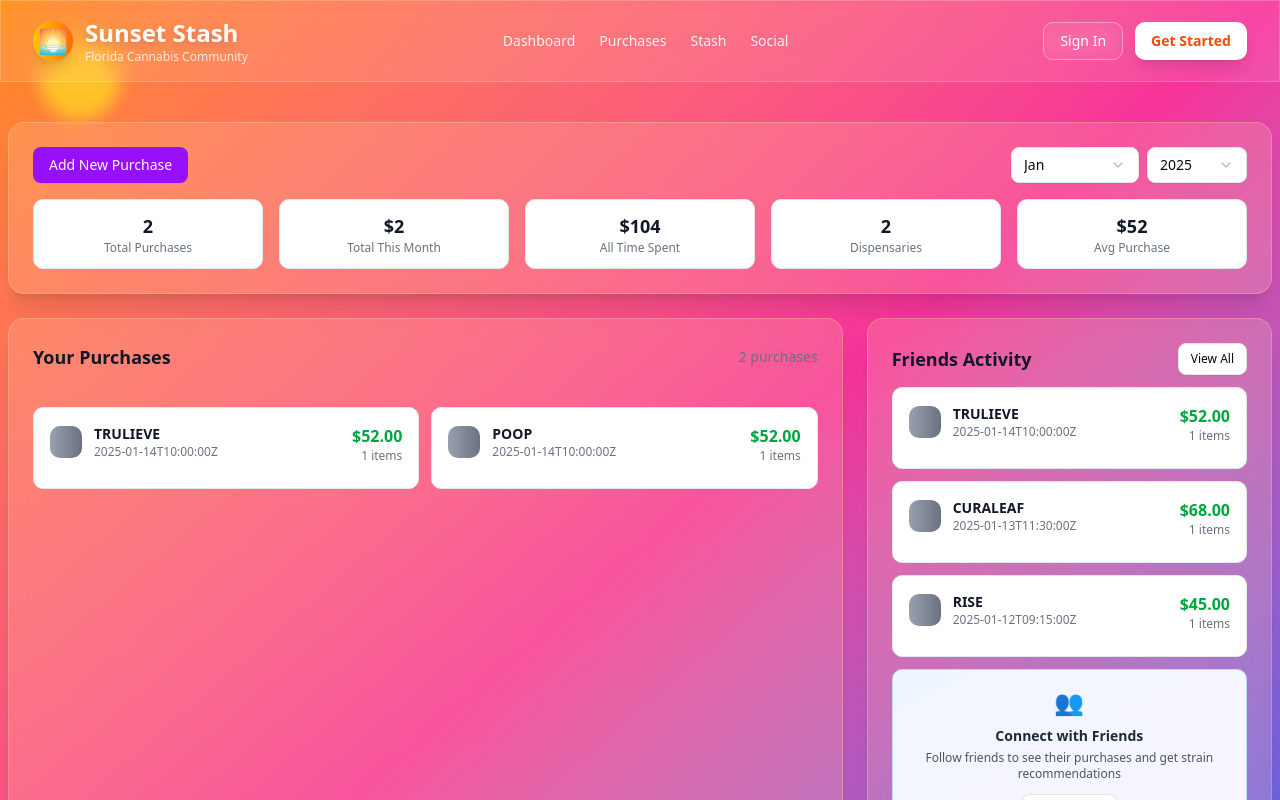
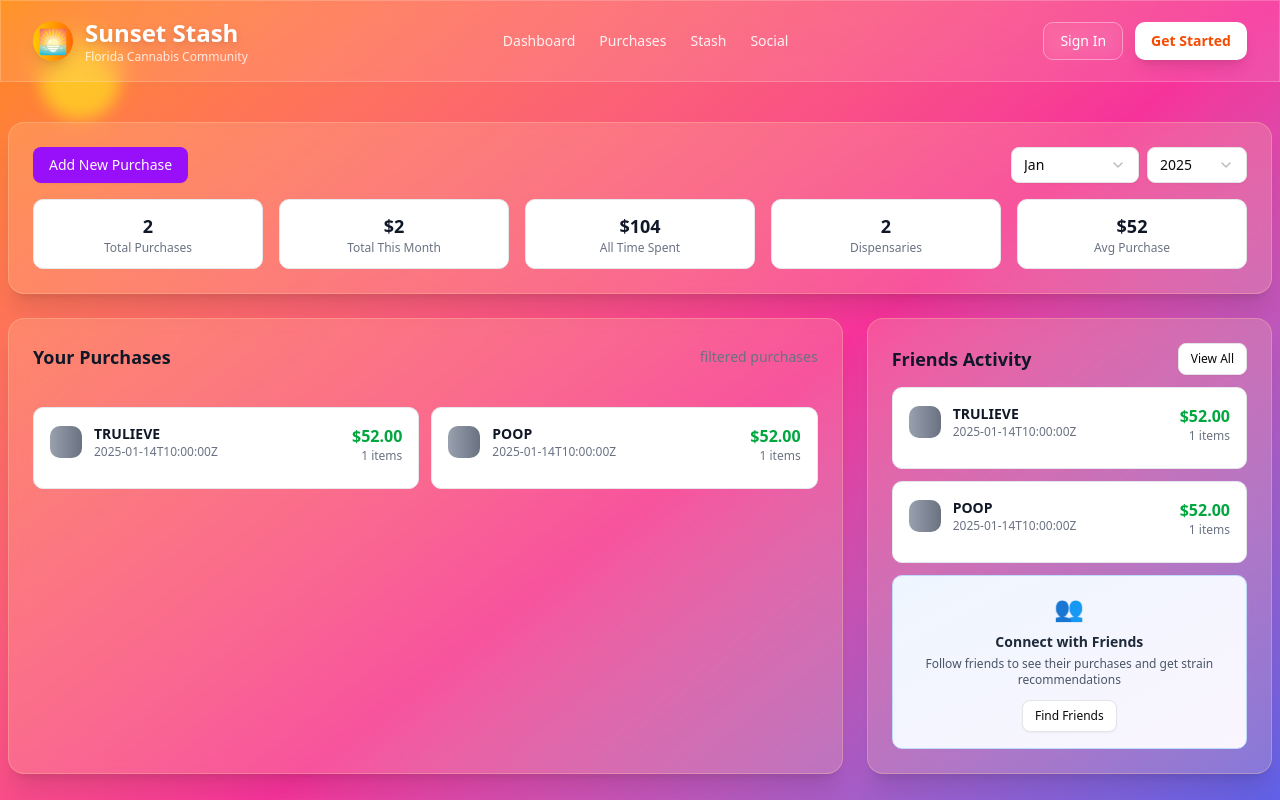
Before and after one commit to Cremacious/sunset-stash, a Next.js app: page /purchases in a window 1280 px wide. Shown: the top 800 px of the page. Built offline with nearby package versions, Linux system fonts and the light colour scheme.

Commit message:
Added new models for posts, stash items, and purchases

```diff
--- a/src/app/(dashboard)/purchases/page.tsx
+++ b/src/app/(dashboard)/purchases/page.tsx
@@ -24,104 +24,13 @@ const PurchasesPage = () => {
   // Mock friends purchase data
   const friendsPurchases = [
     {
-      id: 1,
-      friend: {
-        name: 'Jake S.',
-        avatar: 'JS',
-        color: 'from-blue-400 to-purple-500',
-      },
-      date: '2025-01-14',
-      dispensary: 'Trulieve',
-      items: [
-        {
-          id: 1,
-          name: 'Wedding Cake',
-          category: 'flower',
-          type: 'flower',
-          amount: '1g',
-          price: 52.0,
-          thc: 20,
-          cbd: 0.1,
-          lineage: 'Triangle Kush x Animal Mints',
-          notes: 'Shared with friends!',
-          dateAdded: '2025-01-14',
-        },
-      ],
-      total: 52.0,
-      timeAgo: '1 day ago',
-      notes: 'Shared with friends!',
-      createdAt: '2025-01-14T10:00:00Z',
-    },
-    {
-      id: 2,
-      friend: {
-        name: 'Maria R.',
-        avatar: 'MR',
-        color: 'from-green-400 to-emerald-500',
-      },
-      date: '2025-01-13',
-      dispensary: 'Curaleaf',
-      items: [
-        {
-          id: 1,
-          name: 'Live Rosin Cart',
-          category: 'vape',
-          type: 'vape',
-          amount: '1g',
-          price: 68.0,
-          thc: 80,
-          cbd: 0.2,
-          lineage: '',
-          notes: '',
-          dateAdded: '2025-01-13',
-        },
-      ],
-      total: 68.0,
-      timeAgo: '2 days ago',
-      notes: '',
-      createdAt: '2025-01-13T11:30:00Z',
-    },
-    {
-      id: 3,
-      friend: {
-        name: 'Alex T.',
-        avatar: 'AT',
-        color: 'from-pink-400 to-red-500',
-      },
-      date: '2025-01-12',
-      dispensary: 'Rise',
-      items: [
-        {
-          id: 1,
-          name: 'RSO Capsules',
-          category: 'edible',
-          type: 'edible',
-          amount: '10ct',
-          price: 45.0,
-          thc: 50,
-          cbd: 1.0,
-          lineage: '',
-          notes: 'Great for pain relief.',
-          dateAdded: '2025-01-12',
-        },
-      ],
-      total: 45.0,
-      timeAgo: '3 days ago',
-      notes: 'Great for pain relief.',
-      createdAt: '2025-01-12T09:15:00Z',
-    },
-  ];
-
-  // Mock purchase data
-  const purchases = [
-    {
-      id: 1,
+      id: '1',
       dispensary: 'Trulieve',
       date: '2025-01-14',
       total: 52.0,
       items: [
         {
-          id: 1,
+          id: '1-1',
           name: 'Wedding Cake',
           category: 'flower',
           type: 'flower',
@@ -131,20 +40,21 @@ const PurchasesPage = () => {
           cbd: 0.1,
           lineage: 'Triangle Kush x Animal Mints',
           notes: 'Great quality and service!',
-          dateAdded: '2025-01-14',
+          purchaseId: '1',
         },
       ],
       notes: 'Great quality and service!',
       createdAt: '2025-01-14T10:00:00Z',
+      userId: 'demo-user',
     },
     {
-      id: 2,
+      id: '2',
       dispensary: 'poop',
       date: '2025-01-14',
       total: 52.0,
       items: [
         {
-          id: 1,
+          id: '2-1',
           name: 'Wedding Cake',
           category: 'flower',
           type: 'flower',
@@ -154,33 +64,66 @@ const PurchasesPage = () => {
           cbd: 0.1,
           lineage: 'Triangle Kush x Animal Mints',
           notes: 'Great quality and service!',
-          dateAdded: '2025-01-14',
+          purchaseId: '2',
         },
       ],
       notes: 'Great quality and service!',
       createdAt: '2025-01-14T10:00:00Z',
+      userId: 'demo-user',
     },
   ];
 
-  // Filter purchases based on search and date
-  const filteredPurchases = purchases.filter((purchase) => {
-    const matchesSearch =
-      searchTerm === '' ||
-      purchase.dispensary.toLowerCase().includes(searchTerm.toLowerCase()) ||
-      purchase.items.some((item) =>
-        item.name.toLowerCase().includes(searchTerm.toLowerCase())
-      );
-
-    const purchaseDate = new Date(purchase.date);
-    const purchaseMonth = (purchaseDate.getMonth() + 1)
-      .toString()
-      .padStart(2, '0');
-    const purchaseYear = purchaseDate.getFullYear().toString();
-    const matchesDate =
-      purchaseMonth === selectedMonth && purchaseYear === selectedYear;
-
-    return matchesSearch && matchesDate;
-  });
+  // Mock purchase data
+  const purchases = [
+    {
+      id: '1',
+      dispensary: 'Trulieve',
+      date: '2025-01-14',
+      total: 52.0,
+      items: [
+        {
+          id: '1-1',
+          name: 'Wedding Cake',
+          category: 'flower',
+          type: 'flower',
+          amount: '1g',
+          price: 52.0,
+          thc: 20,
+          cbd: 0.1,
+          lineage: 'Triangle Kush x Animal Mints',
+          notes: 'Great quality and service!',
+          purchaseId: '1',
+        },
+      ],
+      notes: 'Great quality and service!',
+      createdAt: '2025-01-14T10:00:00Z',
+      userId: 'demo-user',
+    },
+    {
+      id: '2',
+      dispensary: 'poop',
+      date: '2025-01-14',
+      total: 52.0,
+      items: [
+        {
+          id: '2-1',
+          name: 'Wedding Cake',
+          category: 'flower',
+          type: 'flower',
+          amount: '1g',
+          price: 52.0,
+          thc: 20,
+          cbd: 0.1,
+          lineage: 'Triangle Kush x Animal Mints',
+          notes: 'Great quality and service!',
+          purchaseId: '2',
+        },
+      ],
+      notes: 'Great quality and service!',
+      createdAt: '2025-01-14T10:00:00Z',
+      userId: 'demo-user',
+    },
+  ];
 
   return (
     <div className="space-y-6">
@@ -265,14 +208,12 @@ const PurchasesPage = () => {
             <h2 className="text-lg font-semibold text-gray-900">
               Your Purchases
             </h2>
-            <span className="text-sm text-gray-500">
-              {filteredPurchases.length} purchases
-            </span>
+            <span className="text-sm text-gray-500">filtered purchases</span>
           </div>
           <div className="space-y-4">
-            {filteredPurchases.length > 0 ? (
+            {purchases.length > 0 ? (
               <div className="grid grid-cols-1 md:grid-cols-2 gap-3 p-6">
-                {filteredPurchases.map((purchase) => (
+                {purchases.map((purchase) => (
                   <PurchaseListCard key={purchase.id} purchase={purchase} />
                 ))}
               </div>
--- a/src/app/(dashboard)/social/page.tsx
+++ b/src/app/(dashboard)/social/page.tsx
@@ -46,7 +46,7 @@ const SocialPage = () => {
       content: 'Watched a movie with the boys',
       stashItems: [
         {
-          id: 43,
+          id: '43',
           name: 'Blue Dream',
           category: 'flower',
           type: 'bud',
@@ -56,10 +56,12 @@ const SocialPage = () => {
           lineage: 'Blueberry x Haze',
           notes: 'Smooth and relaxing',
           dateAdded: '2025-01-15',
+          userId: 'user-1',
         },
       ],
       comments: [],
       createdAt: '2025-01-15T12:00:00Z',
+      userId: 'user-1',
     },
   ];
 
--- /dev/null
+++ b/src/lib/types/index.ts
@@ -0,0 +1,5 @@
+// Export all types from a central location
+export * from './user.types';
+export * from './stash.types';
+export * from './purchase.types';
+export * from './social.types';
--- a/src/lib/types/purchase.types.ts
+++ b/src/lib/types/purchase.types.ts
@@ -1,15 +1,16 @@
 export type Purchase = {
-  id: number;
+  id: string;
   dispensary: string;
-  date: string;
+  date: string; // Will be converted from DateTime for display
   total: number;
   items: PurchaseItem[];
   notes: string;
-  createdAt: string;
+  createdAt: string; // Will be converted from DateTime for display
+  userId: string;
 };
 
 export type PurchaseItem = {
-  id: number;
+  id: string;
   name: string;
   category: string;
   type: string;
@@ -19,5 +20,5 @@ export type PurchaseItem = {
   cbd: number;
   lineage: string;
   notes: string;
-  dateAdded: string;
+  purchaseId: string;
 };
--- a/src/lib/types/social.types.ts
+++ b/src/lib/types/social.types.ts
@@ -8,20 +8,48 @@ export type Post = {
   content: string;
   stashItems: StashItem[];
   comments: Comment[];
-  createdAt: string;
+  createdAt: string; // Will be converted from DateTime for display
+  userId: string;
 };
 
 export type Comment = {
   id: string;
   author: string;
   content: string;
-  comments: Comment[];
-  createdAt: string;
+  postId: string;
+  parentId?: string; // For nested comments/replies
+  replies: Comment[];
+  createdAt: string; // Will be converted from DateTime for display
+  userId: string;
 };
 
-export type Friend = {
+export type FriendRequest = {
   id: string;
-  name: string;
-  email: string;
-  createdAt: string;
+  senderId: string;
+  receiverId: string;
+  status: 'pending' | 'accepted' | 'rejected';
+  createdAt: string; // Will be converted from DateTime for display
+  updatedAt: string; // Will be converted from DateTime for display
+  sender: {
+    id: string;
+    name: string;
+    email: string;
+  };
+  receiver: {
+    id: string;
+    name: string;
+    email: string;
+  };
 };
+
+export type Friendship = {
+  id: string;
+  userId: string;
+  friendId: string;
+  createdAt: string; // Will be converted from DateTime for display
+  friend: {
+    id: string;
+    name: string;
+    email: string;
+  };
+};
--- a/src/lib/types/stash.types.ts
+++ b/src/lib/types/stash.types.ts
@@ -1,5 +1,5 @@
 export type StashItem = {
-  id: number;
+  id: string;
   name: string;
   category: string;
   type: string;
@@ -8,5 +8,6 @@ export type StashItem = {
   cbd: number;
   lineage: string;
   notes: string;
-  dateAdded: string;
+  dateAdded: string; // Will be converted from DateTime for display
+  userId: string;
 };
--- /dev/null
+++ b/src/lib/types/user.types.ts
@@ -0,0 +1,23 @@
+// Import types
+import { StashItem } from './stash.types';
+import { Post, Friendship, FriendRequest } from './social.types';
+import { Purchase } from './purchase.types';
+
+export type User = {
+  id: string;
+  name: string;
+  email: string;
+  emailVerified: boolean;
+  image?: string;
+  createdAt: string; // Will be converted from DateTime for display
+  updatedAt: string; // Will be converted from DateTime for display
+};
+
+export type UserWithRelations = User & {
+  stashItems: StashItem[];
+  posts: Post[];
+  purchases: Purchase[];
+  friends: Friendship[];
+  sentFriendRequests: FriendRequest[];
+  receivedFriendRequests: FriendRequest[];
+};
```
Also changed, not shown: 1 other file (tests, documents, lock files or other folders).
